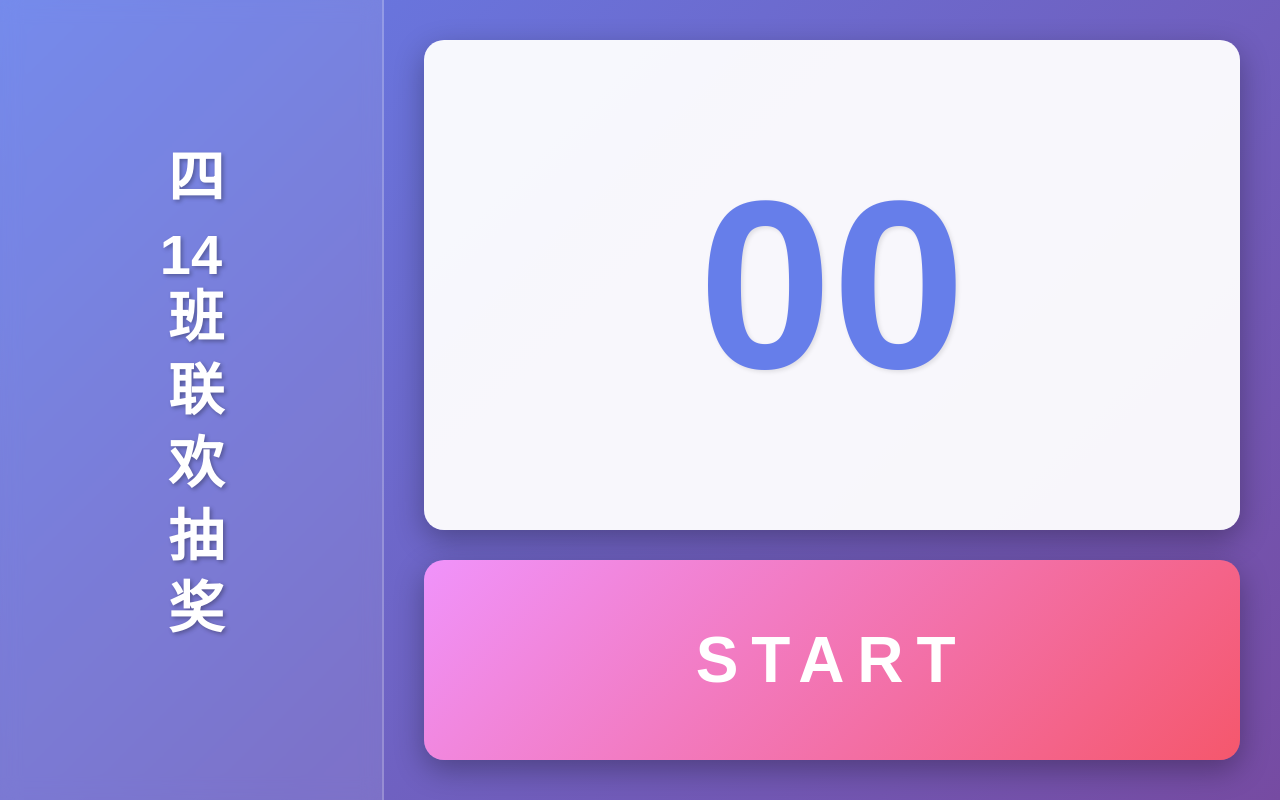
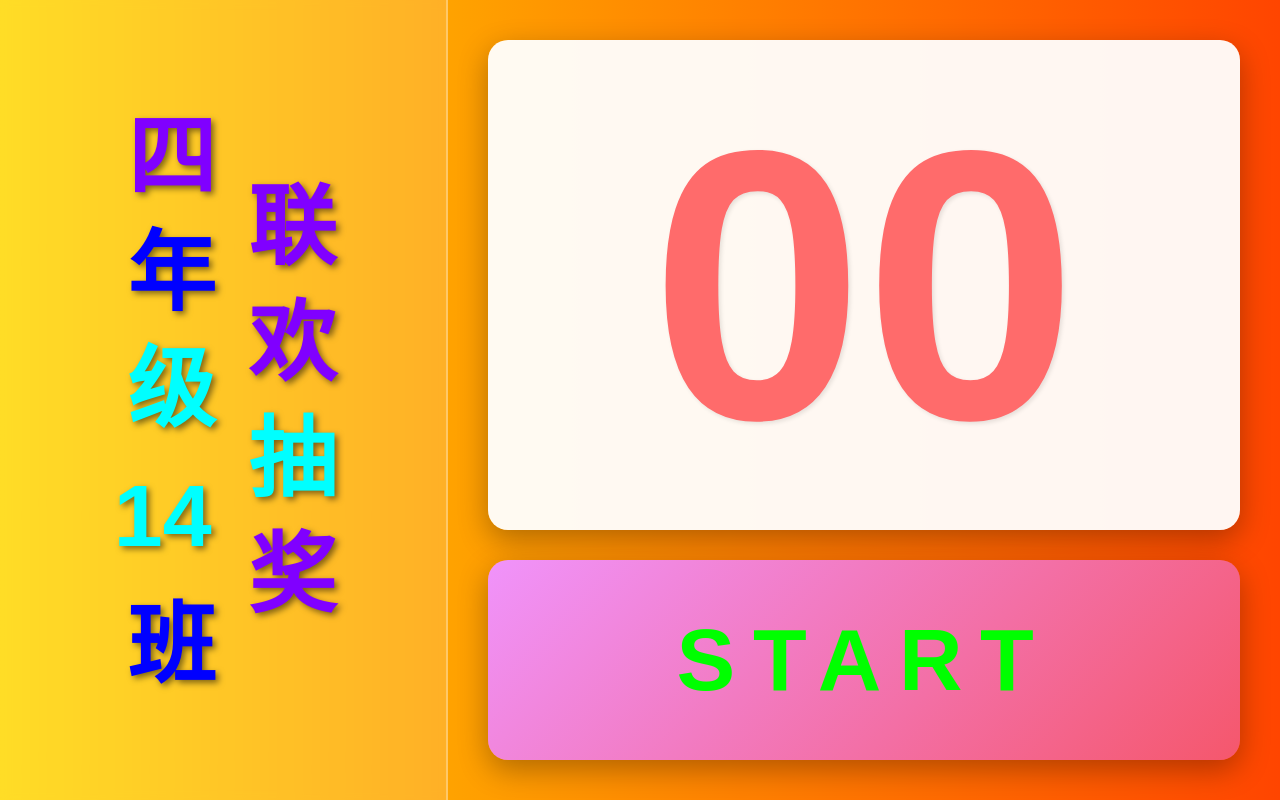
Before and after one commit to sandii/lottery, a plain HTML site: page index.html in a window 1280 px wide. Drawn offline with Linux system fonts and the light colour scheme.

Commit message:
Fancy styles.

```diff
--- a/index.html
+++ b/index.html
@@ -16,7 +16,8 @@
             height: 100vh;
             display: flex;
             overflow: hidden;
-            background: linear-gradient(135deg, #667eea 0%, #764ba2 100%);
+            background: linear-gradient(to right, #ffd700 0%, #ff8c00 50%, #ff4500 100%);
+            position: relative;
         }
 
         .container {
@@ -26,30 +27,42 @@
         }
 
         .left-section {
-            width: 30%;
+            width: 35%;
             display: flex;
             align-items: center;
             justify-content: center;
-            background: rgba(255, 255, 255, 0.1);
-            backdrop-filter: blur(10px);
-            border-right: 2px solid rgba(255, 255, 255, 0.2);
-            padding: 20px;
+            background: rgba(255, 255, 255, 0.15);
+            backdrop-filter: blur(5px);
+            border-right: 2px solid rgba(255, 255, 255, 0.3);
+            padding: 10px;
         }
 
         .title {
-            writing-mode: vertical-rl;
-            text-orientation: upright;
-            font-size: 3.5rem;
-            font-weight: bold;
-            color: #fff;
-            text-shadow: 2px 2px 4px rgba(0, 0, 0, 0.3);
-            letter-spacing: 0.3em;
-            white-space: nowrap;
-            line-height: 1.2;
             display: flex;
+            flex-direction: row;
             align-items: center;
             justify-content: center;
             height: 100%;
+            width: fit-content;
+            gap: 0.4rem;
+            margin: 0 auto;
+        }
+
+        .title-column {
+            writing-mode: vertical-rl;
+            font-size: 5.5rem;
+            font-weight: bold;
+            text-shadow: 3px 3px 6px rgba(0, 0, 0, 0.5);
+            letter-spacing: 0.02em;
+            white-space: nowrap;
+            line-height: 1.3;
+            display: inline-block;
+            height: fit-content;
+            max-height: 100%;
+        }
+
+        .title .char {
+            display: inline-block;
         }
 
         .title .number-group {
@@ -60,7 +73,7 @@
         }
 
         .right-section {
-            width: 70%;
+            width: 65%;
             display: flex;
             flex-direction: column;
             padding: 40px;
@@ -78,9 +91,9 @@
         }
 
         .number {
-            font-size: 15rem;
+            font-size: 24rem;
             font-weight: bold;
-            color: #667eea;
+            color: #FF6B6B;
             font-family: 'Arial', sans-serif;
             text-shadow: 2px 2px 4px rgba(0, 0, 0, 0.1);
         }
@@ -95,9 +108,8 @@
         .start-button {
             width: 100%;
             height: 100%;
-            font-size: 4rem;
+            font-size: 5.5rem;
             font-weight: bold;
-            color: #fff;
             background: linear-gradient(135deg, #f093fb 0%, #f5576c 100%);
             border: none;
             border-radius: 20px;
@@ -106,6 +118,14 @@
             transition: all 0.3s ease;
             text-transform: uppercase;
             letter-spacing: 0.2em;
+        }
+
+        .start-button.start-state {
+            color: #00ff00;
+        }
+
+        .start-button.end-state {
+            color: #ff0000;
         }
 
         .start-button:hover {
@@ -122,7 +142,21 @@
 <body>
     <div class="container">
         <div class="left-section">
-            <div class="title">四<span class="number-group">14</span>班联欢抽奖</div>
+            <div class="title" id="titleText">
+                <div class="title-column">
+                    <span class="char">四</span>
+                    <span class="char">年</span>
+                    <span class="char">级</span>
+                    <span class="number-group">14</span>
+                    <span class="char">班</span>
+                </div>
+                <div class="title-column">
+                    <span class="char">联</span>
+                    <span class="char">欢</span>
+                    <span class="char">抽</span>
+                    <span class="char">奖</span>
+                </div>
+            </div>
         </div>
         <div class="right-section">
             <div class="number-display">
@@ -135,8 +169,35 @@
     </div>
 
     <script>
+        // 为标题汉字和数字随机分配颜色
+        const titleChars = document.querySelectorAll('.title .char');
+        const numberGroup = document.querySelector('.title .number-group');
+        const colors = ['#0000ff', '#00FFFF', '#8000ff']; // 蓝色、青色、紫色
+
+        // 更新颜色的函数
+        function updateTitleColors() {
+            titleChars.forEach(char => {
+                const randomColor = colors[Math.floor(Math.random() * colors.length)];
+                char.style.color = randomColor;
+            });
+
+            // 为14数字也随机分配颜色
+            if (numberGroup) {
+                const randomColor = colors[Math.floor(Math.random() * colors.length)];
+                numberGroup.style.color = randomColor;
+            }
+        }
+
+        // 初始化颜色
+        updateTitleColors();
+
+        // 每秒更新一次颜色
+        setInterval(updateTitleColors, 1000);
+
         const numberDisplay = document.getElementById('numberDisplay');
         const controlButton = document.getElementById('controlButton');
+        // 初始化按钮状态为START（绿色）
+        controlButton.classList.add('start-state');
         let intervalId = null;
         let isRunning = false;
 
@@ -164,6 +225,8 @@
 
             isRunning = true;
             controlButton.textContent = 'END';
+            controlButton.classList.remove('start-state');
+            controlButton.classList.add('end-state');
 
             // 快速跳动，每50ms更新一次
             intervalId = setInterval(() => {
@@ -184,6 +247,8 @@
 
             // 恢复按钮文字
             controlButton.textContent = 'START';
+            controlButton.classList.remove('end-state');
+            controlButton.classList.add('start-state');
         }
 
         // 按钮点击事件
```
